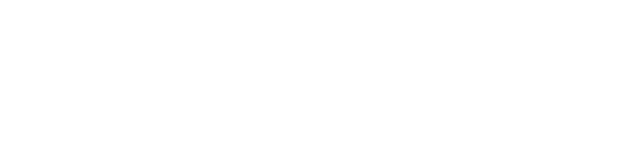
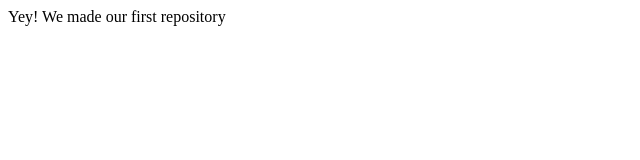
Before and after one commit to GiftP7/proto, a plain HTML site: page index.html in a window 1280 px wide. Shown: the whole page, without its empty margins (0-640 px from the left). Drawn offline with Linux system fonts and the light colour scheme.

Commit message:
"Added p-tag first commit"

```diff
--- a/index.html
+++ b/index.html
@@ -5,6 +5,6 @@
     <title>Document</title>
 </head>
 <body>
-
+    <p>Yey! We made our first repository</p>
 </body>
 </html>
```
